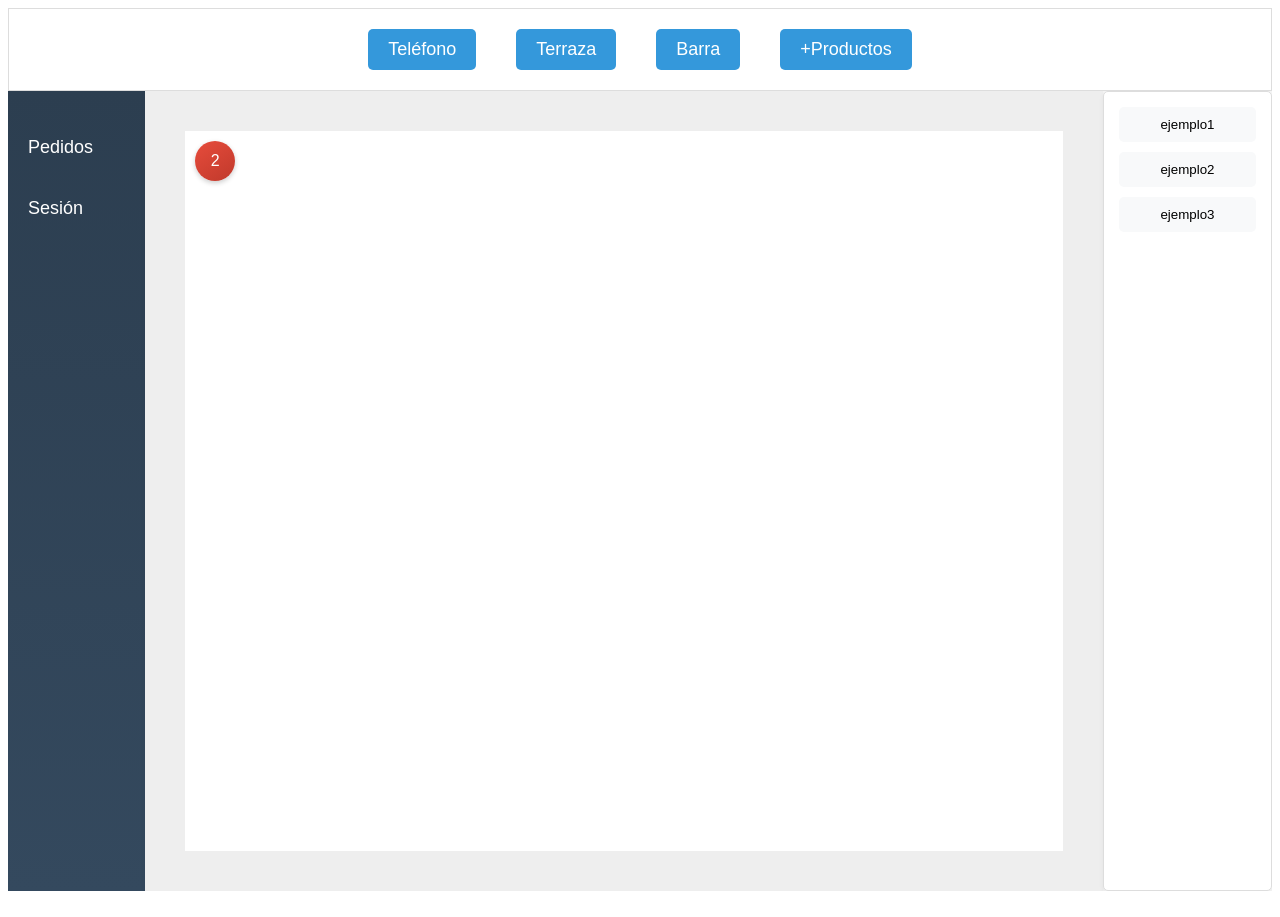
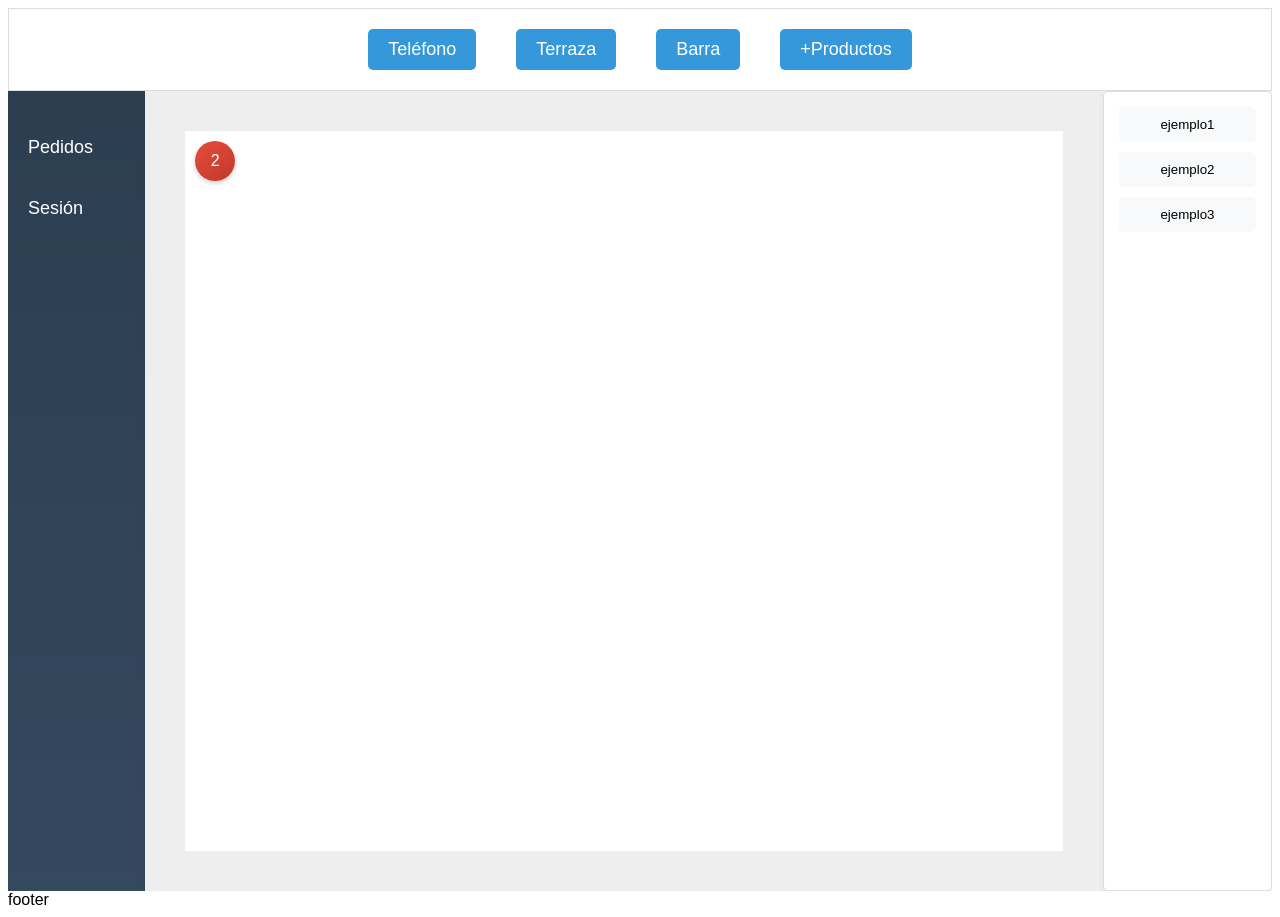
Before and after one commit to sauldm/HelpHosp, a React (Vite) app in the folder frontend/: page / in a window 1280 px wide. Built offline with nearby package versions, Linux system fonts and the light colour scheme.

Commit message:
creacion de footer

```diff
--- a/frontend/src/App.jsx
+++ b/frontend/src/App.jsx
@@ -4,6 +4,7 @@ import "./App.css";
 import Empleados from "./components/Empleados";
 import Contenido from "./components/Contenido";
 import Header from "./components/Header";
+import Footer from "./components/Footer";
 
 function App() {
   return (
@@ -15,6 +16,7 @@ function App() {
           <Contenido />
           <Empleados />
         </div>
+        <Footer />
       </Router>
     </div>
   );
--- /dev/null
+++ b/frontend/src/components/Footer.jsx
@@ -0,0 +1,5 @@
+const Footer = () => {
+  return <footer>footer</footer>;
+};
+
+export default Footer;
```
